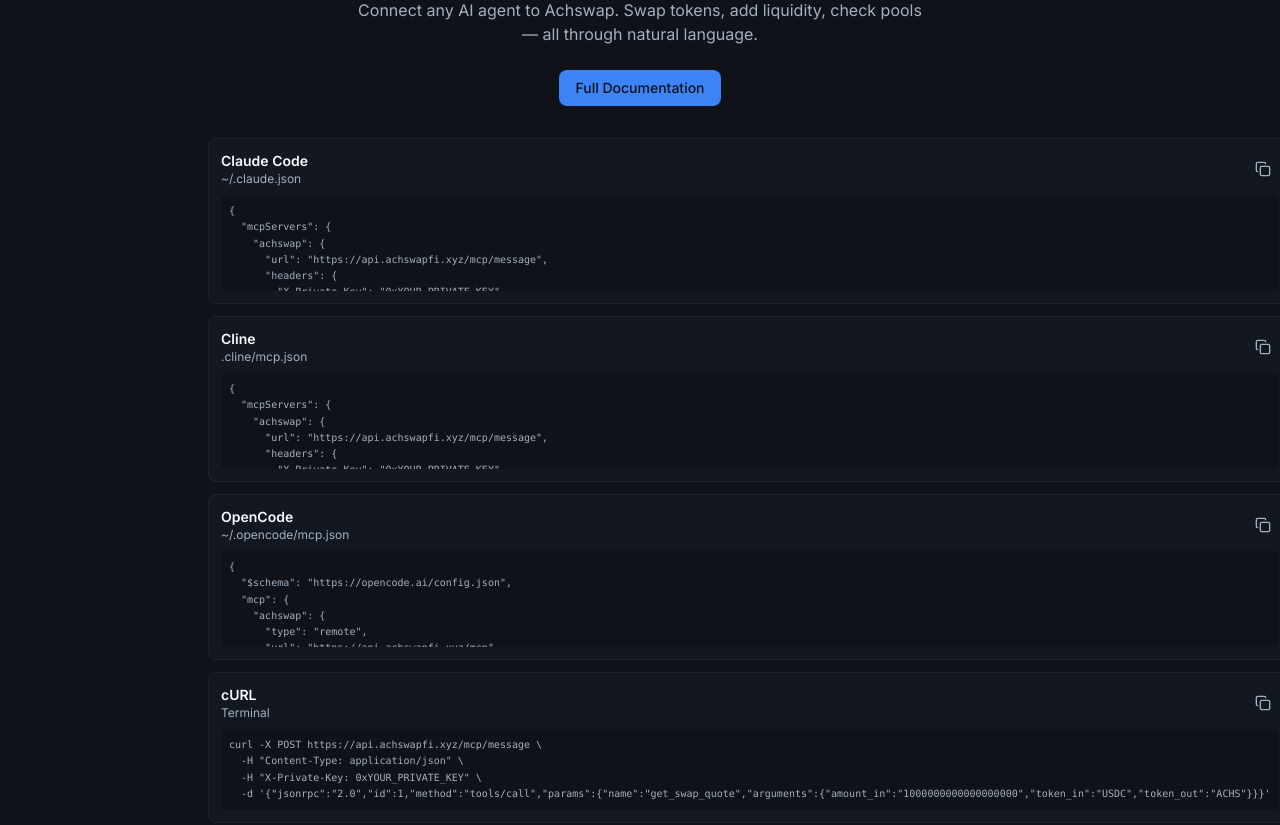
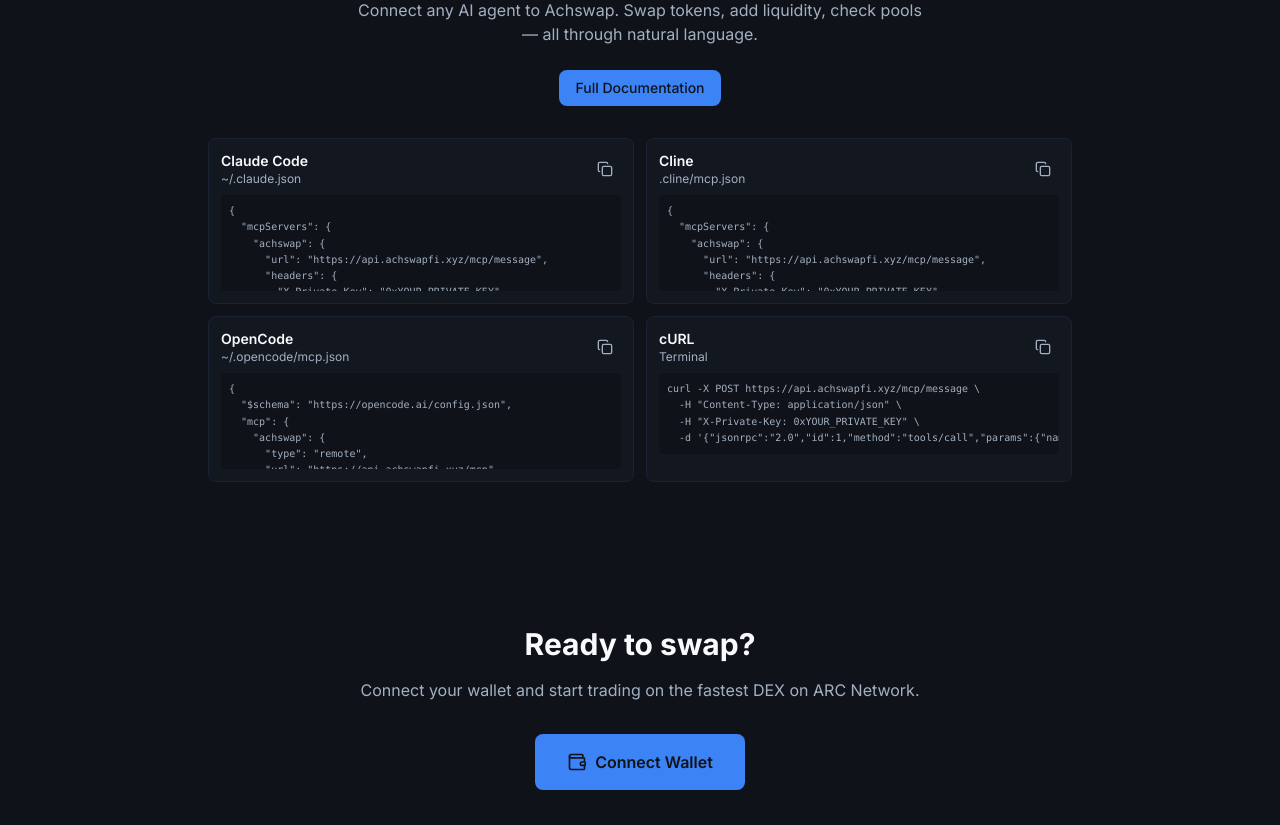
Before and after one commit to Asif2902/achswap-homepage, a React (Vite) app: page / in a window 1280 px wide. Shown: the part 1620-2445 px from the top of the page. Built offline with nearby package versions, Linux system fonts and the light colour scheme; the HTML template or start-up script is replaced by a standard one.

Commit message:
fix: MCP grid uses grid-cols-1 sm:grid-cols-2 with w-full

```diff
--- a/src/App.tsx
+++ b/src/App.tsx
@@ -285,11 +285,11 @@
           </a>
         </div>
 
-        <div className="grid gap-3">
+        <div className="grid grid-cols-1 sm:grid-cols-2 gap-3 w-full">
           {configs.map((config) => (
             <div
               key={config.name}
-              className="p-3 rounded-lg bg-[hsl(220_25%_10%)] border border-[hsl(217_33%_15%)]"
+              className="w-full p-3 rounded-lg bg-[hsl(220_25%_10%)] border border-[hsl(217_33%_15%)]"
             >
               <div className="flex items-center justify-between mb-2">
                 <div>
```
Also changed, not shown: 1 other file (tests, documents, lock files or other folders).
